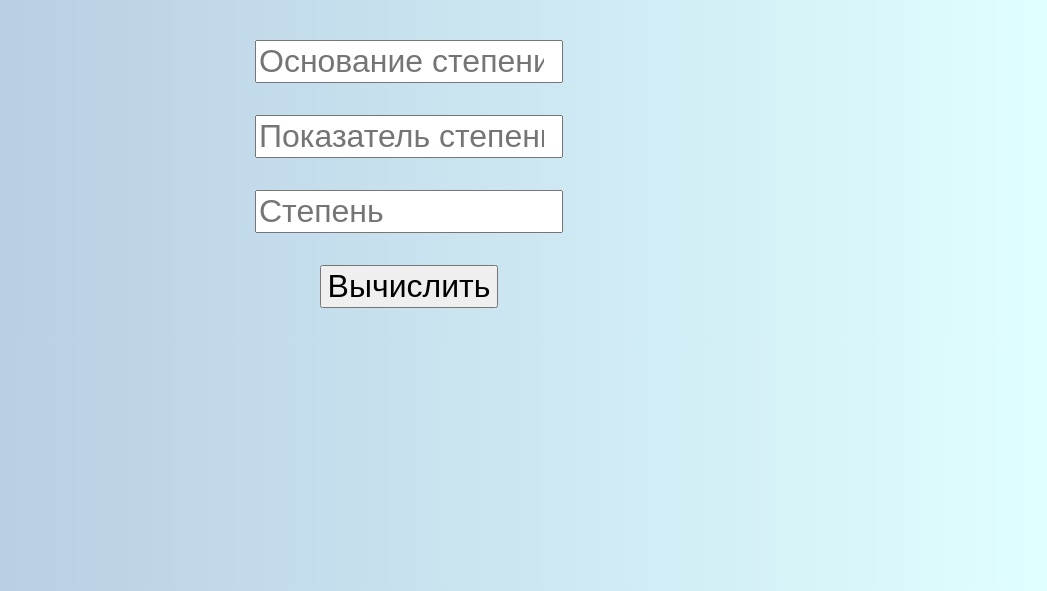
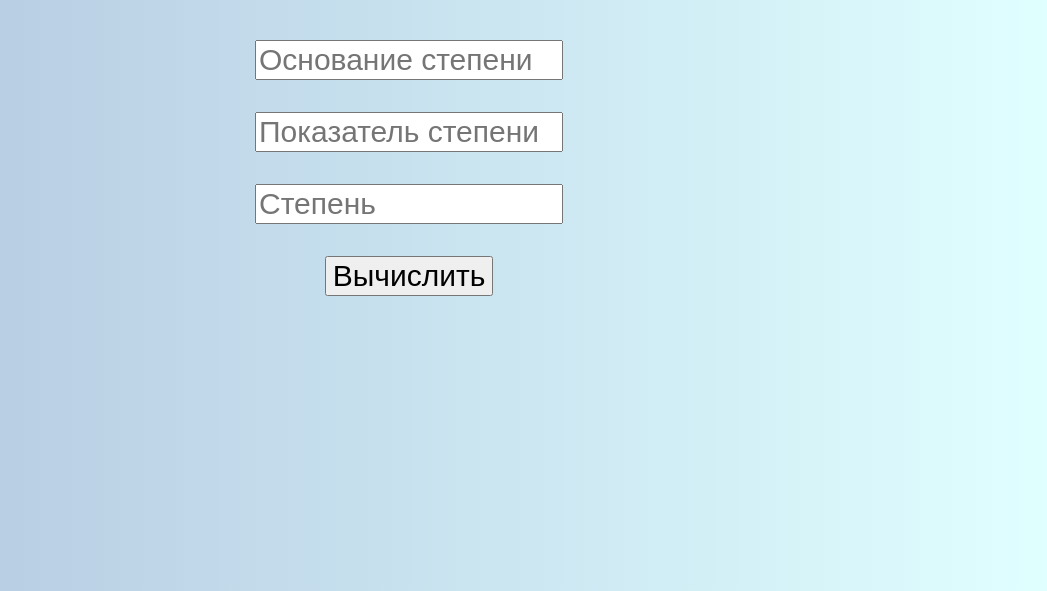
Before and after one commit to hellbor/Web, a plain HTML site: page 02-JavaScript/02-functions/functions.html in a window 1280 px wide. Shown: the part 209-800 px from the top of the page, without its empty margins (231-1278 px from the left). Drawn offline with Linux system fonts and the light colour scheme.

Commit message:
Switch background in progress

```diff
--- a/02-JavaScript/02-functions/functions.html
+++ b/02-JavaScript/02-functions/functions.html
@@ -7,7 +7,7 @@
     <style>
         input, button
         {
-            font-size:32px;
+            font-size:30px;
         }
         input
         {
--- /dev/null
+++ b/02-JavaScript/02-functions/style.css
@@ -0,0 +1,11 @@
+@import url('https://fonts.googleapis.com/css2?family=Roboto:ital,wght@0,100..900;1,100..900&display=swap');
+body
+{
+    font-family: 'Roboto', 'Segoe UI';
+    font-size: 32px;
+    background-image: linear-gradient(to right, lightsteelblue, lightcyan);
+}
+input
+{
+    font-size: 32px;
+}
```
